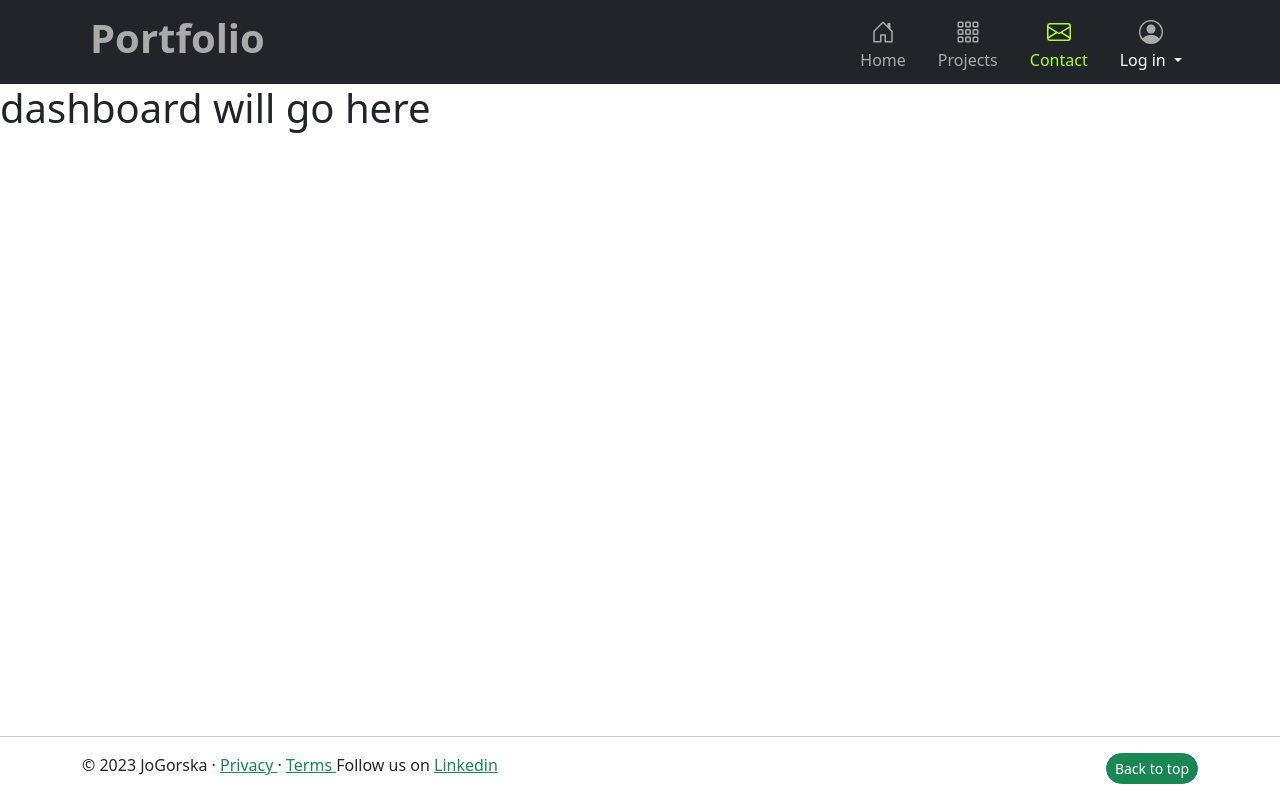
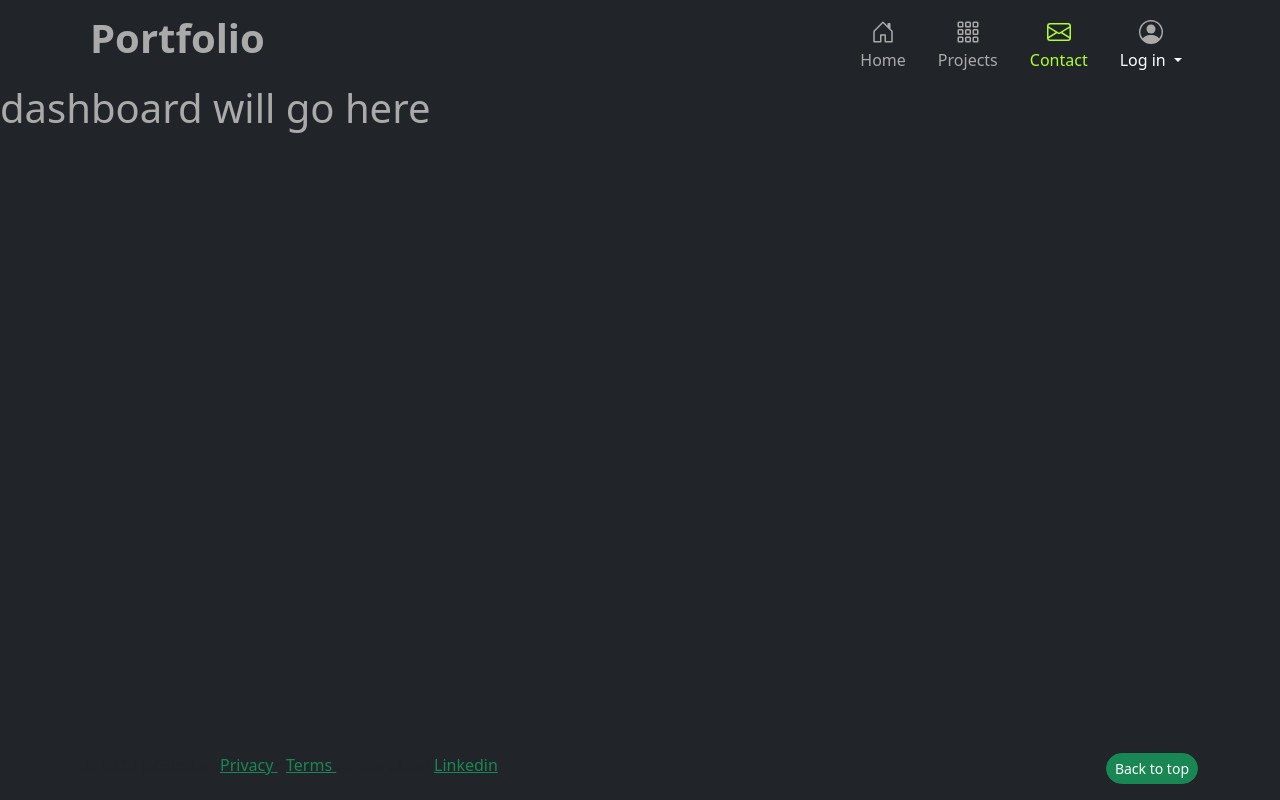
Before and after one commit to JoGorska/portfolio, a Django app: page / in a window 1280 px wide. Run offline with Django 4.2, Linux system fonts and the light colour scheme; some libraries are stand-ins or nearby versions.

Commit message:
Add dark background

```diff
--- a/dashboard/templates/dashboard/dashboard.html
+++ b/dashboard/templates/dashboard/dashboard.html
@@ -4,5 +4,5 @@
 <link rel="stylesheet" href="">
 {% endblock %}
 {% block content %}
-<h1> dashboard will go here</h1>
+<h1 class="text-white-50"> dashboard will go here</h1>
 {% endblock %}
--- a/profiles/templates/profiles/profile.html
+++ b/profiles/templates/profiles/profile.html
@@ -4,5 +4,5 @@
 <link rel="stylesheet" href="">
 {% endblock %}
 {% block content %}
-<h1>profile will go here</h1>
+<h1 class="text-white">profile will go here</h1>
 {% endblock %}
--- a/templates/base.html
+++ b/templates/base.html
@@ -45,7 +45,7 @@
     <title>Joanna's Portfolio {% block extra_title %} {% endblock %}
     </title>
   </head>
-  <body class="d-flex flex-column h-100">
+  <body class="d-flex flex-column h-100 bg-dark">
     <!-- svg icons from bootstrap -->
     {% include 'includes/svg.html' %}
     <!-- Optional JavaScript; choose one of the two! -->
```
Also changed, not shown: README.md.
